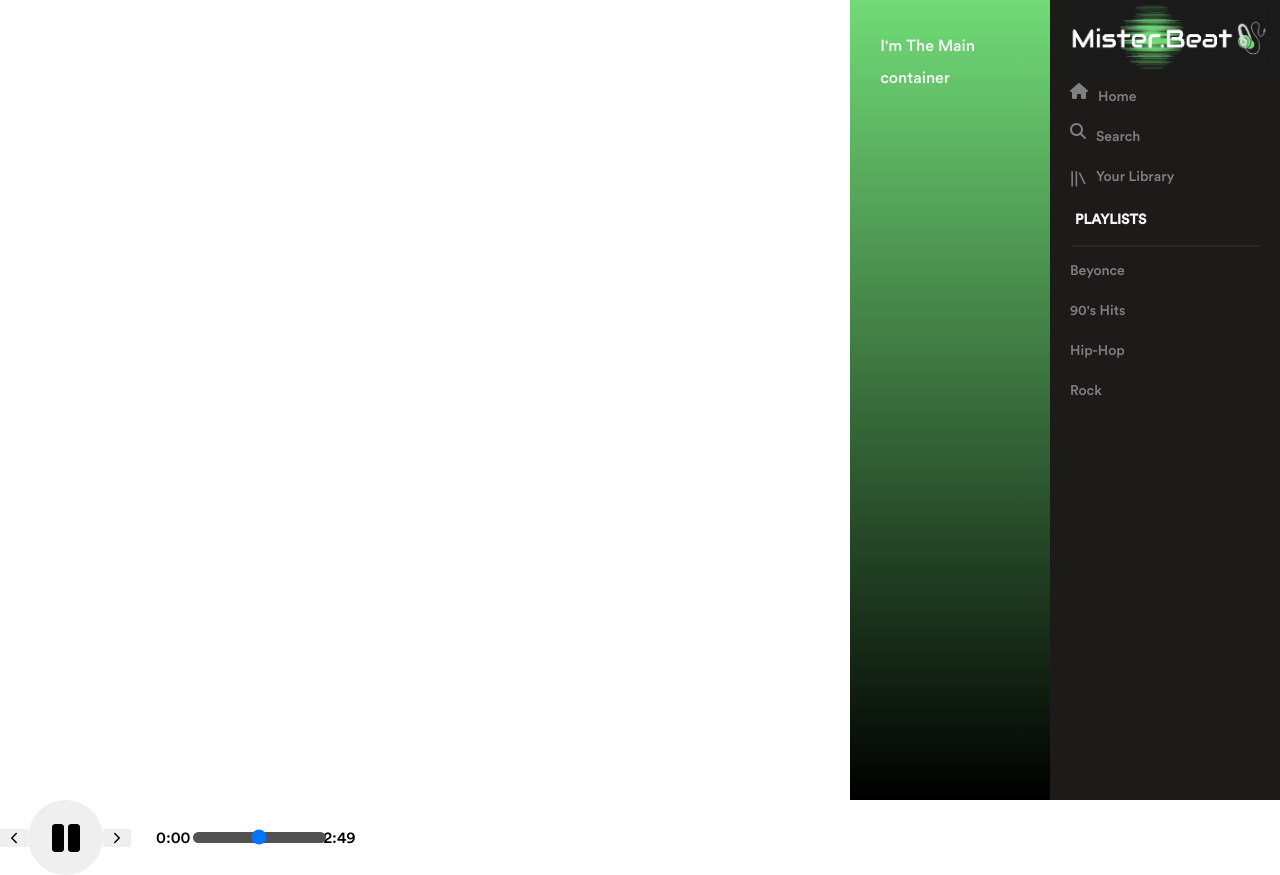
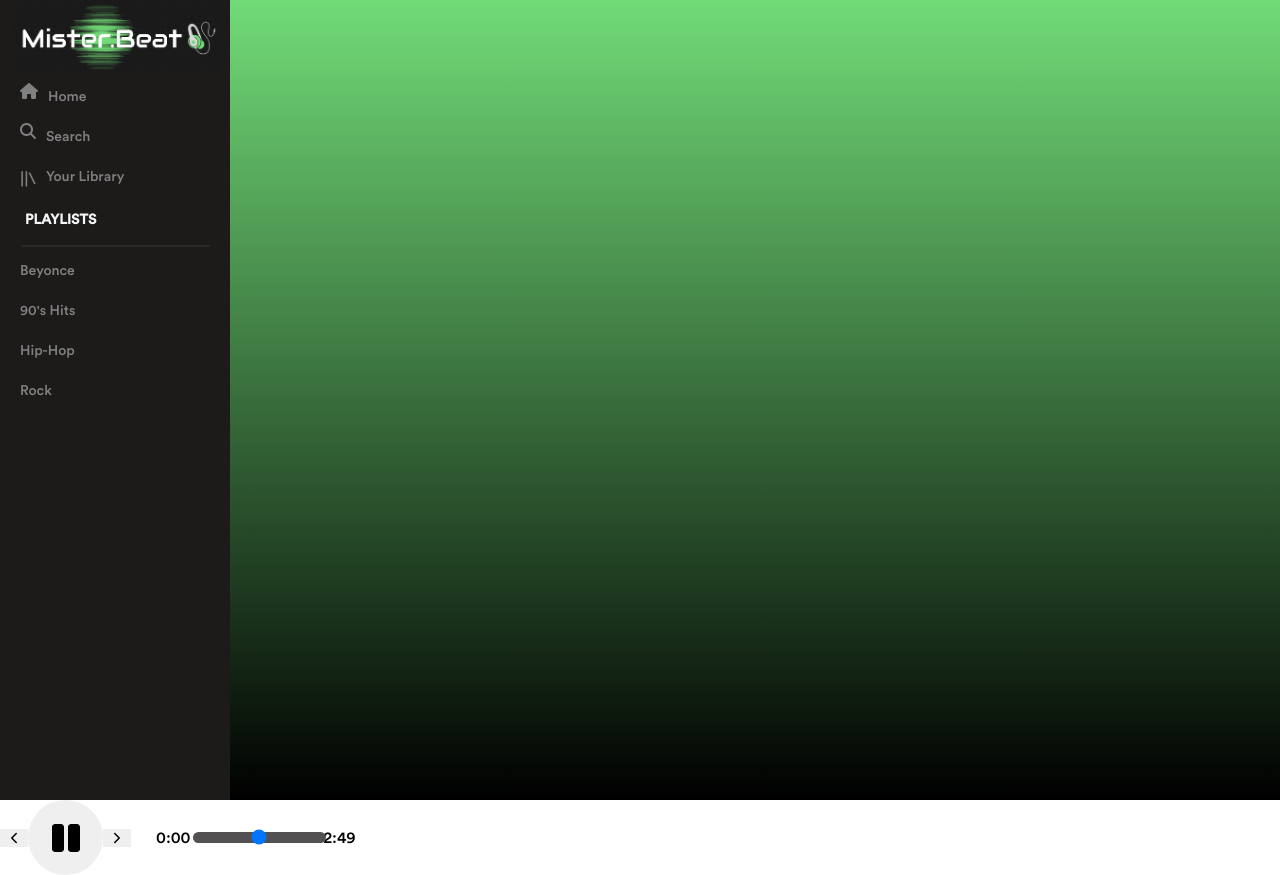
Before and after one commit to RamBeer6/MisterBeat, a React (Create React App) app: page /home in a window 1280 px wide. Built offline with nearby package versions, Linux system fonts and the light colour scheme.

Commit message:
main container fix

```diff
--- a/src/App.jsx
+++ b/src/App.jsx
@@ -18,6 +18,7 @@ export class App extends React.Component {
         <main className="main">
           {/* <HomePage /> */}
           <NavBar />
+          <div className="main-container">
             <Routes>
               {routes.map((route) => (
                 <Route
@@ -29,6 +30,7 @@ export class App extends React.Component {
               ))}
               {/* <Route path="/station/:stationId" element={<StationDetails />} /> */}
             </Routes>
+          </div>
         </main>
         <MusicPlayer videoId={'04854XqcfCY'} />
       </section>
--- a/src/assets/scss/cmps/nav-bar.scss
+++ b/src/assets/scss/cmps/nav-bar.scss
@@ -1,5 +1,6 @@
 .nav-bar {
-  resize: both;
+  // position: absolute;
+  left: 0;
   padding-left: 10px;
   padding-right: 10px;
   height: 100vh;
--- a/src/assets/scss/pages/home-page.scss
+++ b/src/assets/scss/pages/home-page.scss
@@ -1,4 +1,3 @@
 .main {
   display: flex;
-  flex-direction: row-reverse;
 }
--- a/src/pages/HomePage.jsx
+++ b/src/pages/HomePage.jsx
@@ -6,12 +6,12 @@ import NavBar from "../cmps/NavBar";
 export function HomePage() {
     return (
         <div className="home-page">
-            <section className="main">
-                {/* <AppHeader /> */}
-                <MainContainer />
-                {/* <NavBar /> */}
-                {/* {props.children} */}
-            </section>
+            {/* <section className="main"> */}
+            {/* <AppHeader /> */}
+            {/* <MainContainer /> */}
+            {/* <NavBar /> */}
+            {/* {props.children} */}
+            {/* </section> */}
             {/* <AppFooter /> */}
         </div>
     );
```
Also changed, not shown: src/routes.js (+9 -5 lines). Lines whose indentation alone changed are shown as unchanged.
